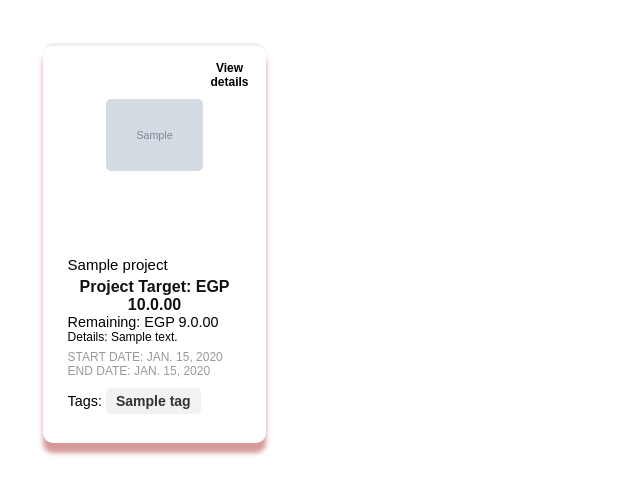
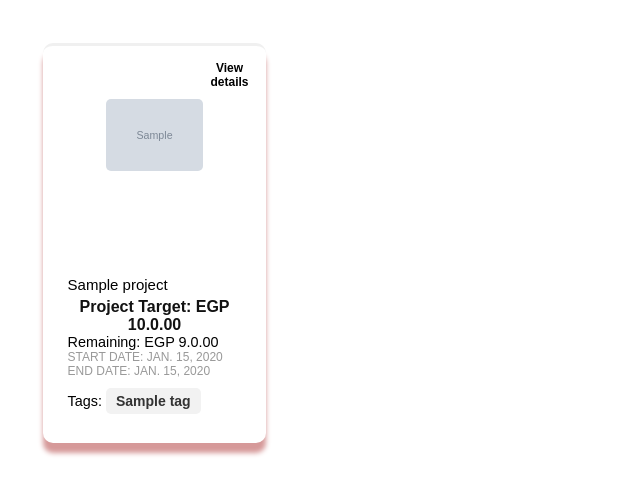
Before and after one commit to HudaMohamed22/CrowdFunding-Web-App-Django-ITI, a Django app: page /view-projects/ in a window 1280 px wide. Shown: the top 495 px of the page, without its empty margins (0-640 px from the left). Run offline with Django 5.2, Linux system fonts and the light colour scheme; a user stored in the database is signed in; tables that the repository leaves empty hold one stand-in row (values such as "Sample post"); grey boxes marked "Sample" are stand-in pictures.

Commit message:
commented the details from project card

```diff
--- a/users/templates/users/view_projects.html
+++ b/users/templates/users/view_projects.html
@@ -31,10 +31,9 @@
                                 Remaining: EGP {{ project.remaining_target }}.00
                             {% endif %}
                         </div>
-                        <div class="proj-desc"> Details: {{ project.details }}</div>
+                        <!-- <div class="proj-desc"> Details: {{ project.details }}</div> -->
                         <span class="proj-text">Start Date: {{ project.start_date }}</span>
                         <span class="proj-text">End Date: {{ project.end_date }}</span>
-                        <!-- Add tags if needed -->
                         <div class="proj-tags">
                             Tags:
                             {% for tag in project.tag.all %}
```
